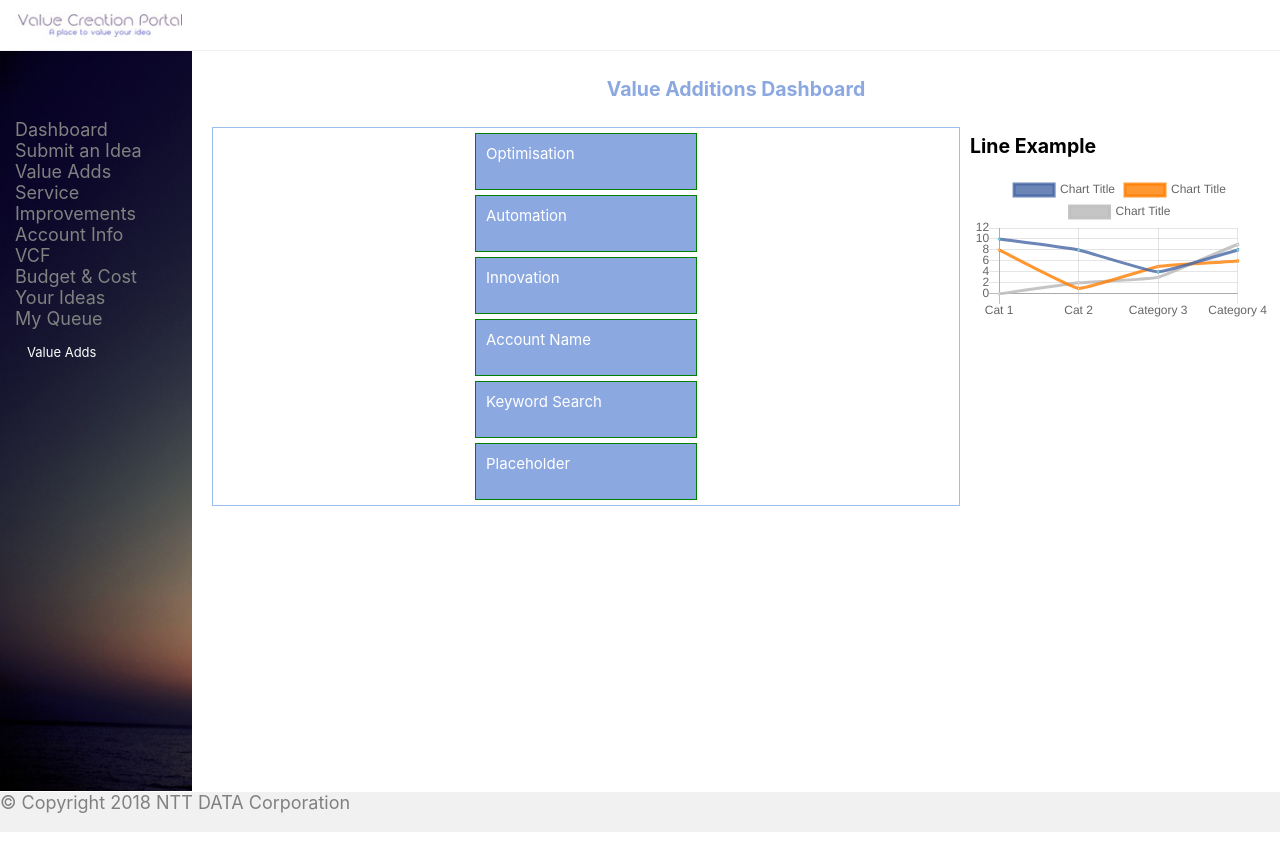
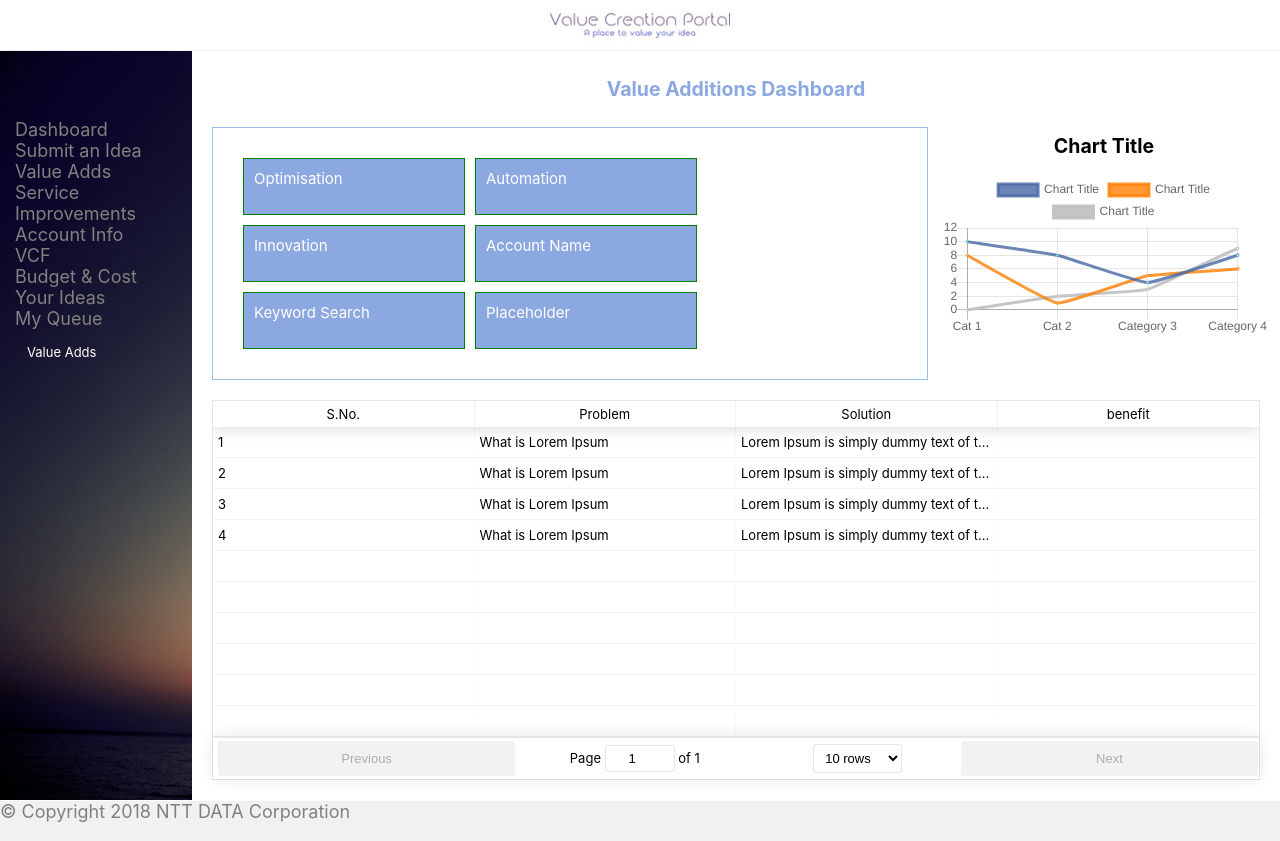
Before and after one commit to mahantesh21/valuecreation-app, a React (Create React App) app: page /ValueAdds in a window 1280 px wide. Built offline with nearby package versions, Linux system fonts and the light colour scheme.

Commit message:
add table to display idea

```diff
--- a/package.json
+++ b/package.json
@@ -13,6 +13,7 @@
     "react-scripts": "2.0.5",
     "react-select": "^2.1.1",
     "react-simple-pie-chart": "^0.5.0",
+    "react-table": "^6.8.6",
     "tslint": "^5.11.0"
   },
   "scripts": {
--- a/src/assets/css/Header.css
+++ b/src/assets/css/Header.css
@@ -11,9 +11,8 @@
     cursor: pointer;
     font-size: 21px;
     background: url('../images/NTT-Logo.jpeg') center center;
-    background-size: cover;
+    background-repeat: no-repeat;
     height: 50px;
-    width:200px;
     flex-direction: row;
     align-items: center;
     justify-content: space-around;
--- a/src/assets/css/valueAdds.css
+++ b/src/assets/css/valueAdds.css
@@ -16,10 +16,12 @@
 }
 .ideaFilter{
     border: solid 1px #9bc0ef;
-    flex: 3;
+    flex: 2;
     margin:10px;
     justify-items: center;
     align-items: center;
+    padding: 25px;
+
 }
 .ideaFilter div{
     width: 200px;
@@ -30,7 +32,11 @@
     padding: 10px;
     border: solid 1px green;
     margin: 5px;
+    display: inline-flex;
 }
 .ValueAddsGraph{
     flex: 1;
 }
+.react-table{
+    margin: 10px;
+}
--- a/src/components/Line.js
+++ b/src/components/Line.js
@@ -1,90 +1,18 @@
 import React, { Component } from 'react';
 import {Line} from 'react-chartjs-2';
 
-const data = {
-  labels: ['Cat 1', 'Cat 2', 'Category 3', 'Category 4'],
 
-  datasets: [
-      {
-        label: 'Chart Title',
-        fill: false,
-        lineTension: 0.1,
-        backgroundColor:
-
-          'rgba(71, 103, 165, 0.8)',
-
-        borderColor: 'rgba(71, 103, 165, 0.8)',
-        borderCapStyle: 'butt',
-        borderDash: [],
-        borderDashOffset: 0.0,
-        borderJoinStyle: 'miter',
-        pointBorderColor: 'rgba(75,192,192,1)',
-        pointBackgroundColor: '#fff',
-        pointBorderWidth: 1,
-        pointHoverRadius: 5,
-        pointHoverBackgroundColor: 'rgba(75,192,192,1)',
-        pointHoverBorderColor: 'rgba(220,220,220,1)',
-        pointHoverBorderWidth: 2,
-        pointRadius: 1,
-        pointHitRadius: 10,
-        data: [10, 8, 4, 8, 12]
-      },
-      {
-        label: 'Chart Title',
-        fill: false,
-        lineTension: 0.1,
-        backgroundColor: 'rgba(255, 127, 0, 0.8)',
-        borderColor: 'rgba(255, 127, 0, 0.8)',
-        borderCapStyle: 'butt',
-        borderDash: [],
-        borderDashOffset: 0.0,
-        borderJoinStyle: 'miter',
-        pointBorderColor: 'rgba(255, 127, 0, 0.8)',
-        pointBackgroundColor: '#fff',
-        pointBorderWidth: 1,
-        pointHoverRadius: 5,
-        pointHoverBackgroundColor: 'rgba(255, 127, 0, 0.8)',
-        pointHoverBorderColor: 'rgba(255, 127, 0, 0.8)',
-        pointHoverBorderWidth: 2,
-        pointRadius: 1,
-        pointHitRadius: 10,
-        data: [8, 1, 5, 6, 8]
-      },
-      {
-        label: 'Chart Title',
-        fill: false,
-        lineTension: 0.1,
-        backgroundColor: 'rgba(191, 191, 191, 0.9)',
-        borderColor: 'rgba(191, 191, 191, 0.9)',
-        borderCapStyle: 'butt',
-        borderDash: [],
-        borderDashOffset: 0.0,
-        borderJoinStyle: 'miter',
-        pointBorderColor: 'rgba(191, 191, 191, 0.9)',
-        pointBackgroundColor: '#fff',
-        pointBorderWidth: 1,
-        pointHoverRadius: 5,
-        pointHoverBackgroundColor: 'rgba(191, 191, 191, 0.9)',
-        pointHoverBorderColor: 'rgba(191, 191, 191, 0.9)',
-        pointHoverBorderWidth: 2,
-        pointRadius: 1,
-        pointHitRadius: 10,
-        data: [0, 2, 3, 9, 12]
-      }
-    ]
-}
-
-class LineExample extends Component{
+class LineGraph extends Component{
 
   render() {
     return (
-      <div style={{flex:'5'}}>
-        <h2>Line Example</h2>
-        <Line data={data} />
+      <div style={{ textAlign:'center'}}>
+        <h2>Chart Title </h2>
+        <Line data={this.props.data} />
       </div>
     );
   };
 
 }
 
-export default LineExample;
+export default LineGraph;
--- a/src/components/ValueAddsGraph.js
+++ b/src/components/ValueAddsGraph.js
@@ -1,7 +1,7 @@
 import React, {Component} from 'react'
 import { Line} from 'react-chartjs-2';
 import '../assets/css/valueAdds.css';
-import LineExample from './Line';
+import LineGraph from './Line';
 
 
 class ValueAddsGraph extends Component{
@@ -19,19 +19,18 @@ class ValueAddsGraph extends Component{
         // Ajax calls here
         this.setState({
           chartData:{
-            labels: ['Automation', 'Innovation', 'Optimisation'],
+            labels: ['Cat 1', 'Cat 2', 'Category 3', 'Category 4'],
+
             datasets: [
                 {
                   label: 'Chart Title',
                   fill: false,
                   lineTension: 0.1,
                   backgroundColor:
-                  [
+
                     'rgba(71, 103, 165, 0.8)',
-                    'rgba(255, 127, 0, 0.8)',
-                    'rgba(191, 191, 191, 0.9)'
-                  ],
-                  borderColor: 'rgba(75,192,192,1)',
+
+                  borderColor: 'rgba(71, 103, 165, 0.8)',
                   borderCapStyle: 'butt',
                   borderDash: [],
                   borderDashOffset: 0.0,
@@ -45,7 +44,49 @@ class ValueAddsGraph extends Component{
                   pointHoverBorderWidth: 2,
                   pointRadius: 1,
                   pointHitRadius: 10,
-                  data: [0, 2, 4, 6, 8]
+                  data: [10, 8, 4, 8, 12]
+                },
+                {
+                  label: 'Chart Title',
+                  fill: false,
+                  lineTension: 0.1,
+                  backgroundColor: 'rgba(255, 127, 0, 0.8)',
+                  borderColor: 'rgba(255, 127, 0, 0.8)',
+                  borderCapStyle: 'butt',
+                  borderDash: [],
+                  borderDashOffset: 0.0,
+                  borderJoinStyle: 'miter',
+                  pointBorderColor: 'rgba(255, 127, 0, 0.8)',
+                  pointBackgroundColor: '#fff',
+                  pointBorderWidth: 1,
+                  pointHoverRadius: 5,
+                  pointHoverBackgroundColor: 'rgba(255, 127, 0, 0.8)',
+                  pointHoverBorderColor: 'rgba(255, 127, 0, 0.8)',
+                  pointHoverBorderWidth: 2,
+                  pointRadius: 1,
+                  pointHitRadius: 10,
+                  data: [8, 1, 5, 6, 8]
+                },
+                {
+                  label: 'Chart Title',
+                  fill: false,
+                  lineTension: 0.1,
+                  backgroundColor: 'rgba(191, 191, 191, 0.9)',
+                  borderColor: 'rgba(191, 191, 191, 0.9)',
+                  borderCapStyle: 'butt',
+                  borderDash: [],
+                  borderDashOffset: 0.0,
+                  borderJoinStyle: 'miter',
+                  pointBorderColor: 'rgba(191, 191, 191, 0.9)',
+                  pointBackgroundColor: '#fff',
+                  pointBorderWidth: 1,
+                  pointHoverRadius: 5,
+                  pointHoverBackgroundColor: 'rgba(191, 191, 191, 0.9)',
+                  pointHoverBorderColor: 'rgba(191, 191, 191, 0.9)',
+                  pointHoverBorderWidth: 2,
+                  pointRadius: 1,
+                  pointHitRadius: 10,
+                  data: [0, 2, 3, 9, 12]
                 }
               ]
           }
@@ -55,7 +96,7 @@ class ValueAddsGraph extends Component{
     render(){
         return(
             <div className="ValueAddsGraph">
-            <LineExample data={this.props.chartData} />
+            <LineGraph data={this.state.chartData} />
             </div>
         )
     }
--- /dev/null
+++ b/src/components/ValueAddsList.js
@@ -0,0 +1,78 @@
+import React, {Component} from 'react';
+import ReactTable from "react-table";
+import 'react-table/react-table.css'
+import '../assets/css/valueAdds.css';
+
+class ValueAddsList extends Component {
+    constructor(){
+         super();
+        this.state = {
+            chartData:{}
+          }
+        }
+        componentWillMount(){
+            this.getChartData();
+          }
+          getChartData(){
+            // Ajax calls here
+            this.setState({
+                data : [
+                            {
+                                idea: '1',
+                                problem: 'What is Lorem Ipsum',
+                                solution: 'Lorem Ipsum is simply dummy text of the printing and typesetting industry.',
+                                benefit:'It is a long established fact that a reader will be distracted by the readable content'
+                             },
+                             {
+                                idea: '2',
+                                problem: 'What is Lorem Ipsum',
+                                solution: 'Lorem Ipsum is simply dummy text of the printing and typesetting industry.',
+                                benefit:'It is a long established fact that a reader will be distracted by the readable content'
+                             },
+                             {
+                                idea: '3',
+                                problem: 'What is Lorem Ipsum',
+                                solution: 'Lorem Ipsum is simply dummy text of the printing and typesetting industry.',
+                                benefit:'It is a long established fact that a reader will be distracted by the readable content'
+                             },
+                             {
+                                idea: '4',
+                                problem: 'What is Lorem Ipsum',
+                                solution: 'Lorem Ipsum is simply dummy text of the printing and typesetting industry.',
+                                benefit:'It is a long established fact that a reader will be distracted by the readable content'
+                             }
+
+                        ],
+                columns : [
+                    {
+                        Header: "S.No.",
+                        accessor: 'idea'
+                    },
+                    {
+                        Header: 'Problem',
+                        accessor: 'problem' // String-based value accessors!
+                    }, {
+                        Header: 'Solution',
+                        accessor: 'solution'
+
+                    }, {
+                        id: 'Benefit', // Required because our accessor is not a string
+                        Header: 'benefit'
+                    }]
+            })
+        };
+
+
+    render() {
+        return (
+            <div  className='react-table'>
+                <ReactTable
+                    data={this.state.data}
+                    columns={this.state.columns}
+                    defaultPageSize={10}
+                />
+            </div>
+        )
+    }
+}
+export default ValueAddsList;
--- a/src/views/ValueAdds.js
+++ b/src/views/ValueAdds.js
@@ -2,6 +2,8 @@ import React, {Component} from 'react';
 import  '../assets/css/valueAdds.css';
 import IdeaFilter from '../components/IdeaFilter';
 import ValueAddsGraph from '../components/ValueAddsGraph';
+import ValueAddsList from '../components/ValueAddsList';
+
 class IdeaSubmit extends Component {
     render() {
         return (
@@ -12,7 +14,9 @@ class IdeaSubmit extends Component {
                <div style={{ display: 'flex' }}>
                     <IdeaFilter/>
                     <ValueAddsGraph/>
+
                </div>
+               <ValueAddsList/>
             </div>
         )
     }
```
Also changed, not shown: 1 other file (tests, documents, lock files or other folders).
